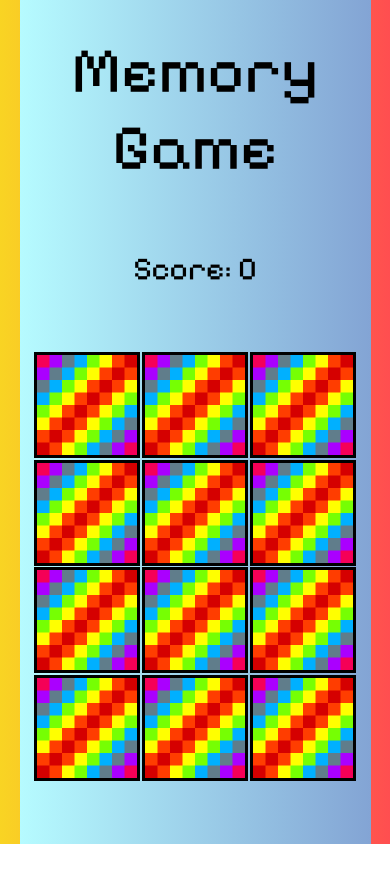
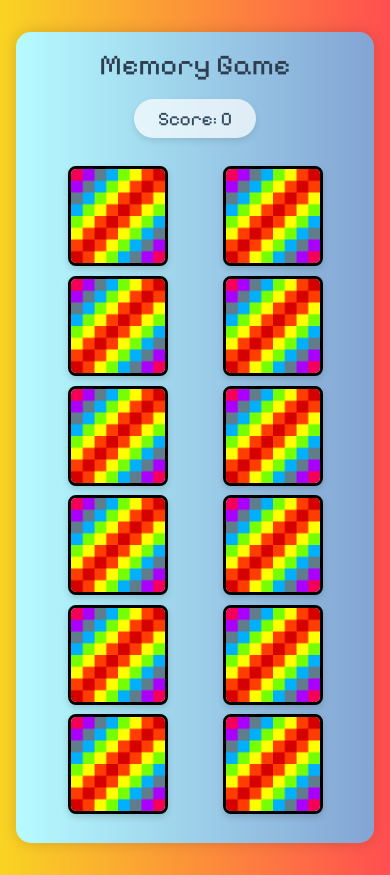
Before and after one commit to beingankur0073/Memory-Game, a plain HTML site: page index.html in a window 390 px wide. Before the commit the page ends 844 px from the top, so only its background shows below. Drawn offline with Linux system fonts and the light colour scheme; a web font is replaced by a local one.

Commit message:
Refactor HTML structure and enhance JavaScript functionality; added message display for game interactions and improved CSS for responsiveness.

```diff
--- a/index.html
+++ b/index.html
@@ -4,10 +4,11 @@
     <meta charset="UTF-8">
     <meta name="viewport" content="width=device-width, initial-scale=1.0">
     <title>Memory Game</title>
-
     <link rel="stylesheet" href="styles.css">
 </head>
 <body>
+    <div id="message"></div>
+
     <div class="container">
         <div class="heading">
             <p>Memory Game</p>
@@ -18,7 +19,7 @@
         </div>
 
         <div id="grid">
-
+            <!-- Cards will be generated by JavaScript -->
         </div>
     </div>
 
--- a/script.js
+++ b/script.js
@@ -1,127 +1,89 @@
-const cardArray=[
-    {
-        name:'fries',
-        img:'images/fries.png'
-    },
-    {
-        name:'cheeseburger',
-        img:'images/cheeseburger.png'
-    },
-    {
-        name:'ice-cream',
-        img:'images/ice-cream.png'
-    },
-    {
-        name:'milkshake',
-        img:'images/milkshake.png'
-    },
-    {
-        name:'pizza',
-        img:'images/pizza.png'
-    },
-    {
-        name:'hotdog',
-        img:'images/hotdog.png'
-    },
+const cardArray = [
+    { name: 'fries', img: 'images/fries.png' },
+    { name: 'cheeseburger', img: 'images/cheeseburger.png' },
+    { name: 'ice-cream', img: 'images/ice-cream.png' },
+    { name: 'milkshake', img: 'images/milkshake.png' },
+    { name: 'pizza', img: 'images/pizza.png' },
+    { name: 'hotdog', img: 'images/hotdog.png' },
+    { name: 'fries', img: 'images/fries.png' },
+    { name: 'cheeseburger', img: 'images/cheeseburger.png' },
+    { name: 'ice-cream', img: 'images/ice-cream.png' },
+    { name: 'milkshake', img: 'images/milkshake.png' },
+    { name: 'pizza', img: 'images/pizza.png' },
+    { name: 'hotdog', img: 'images/hotdog.png' }
+];
 
-    {
-        name:'fries',
-        img:'images/fries.png'
-    },
-    {
-        name:'cheeseburger',
-        img:'images/cheeseburger.png'
-    },
-    {
-        name:'ice-cream',
-        img:'images/ice-cream.png'
-    },
-    {
-        name:'milkshake',
-        img:'images/milkshake.png'
-    },
-    {
-        name:'pizza',
-        img:'images/pizza.png'
-    },
-    {
-        name:'hotdog',
-        img:'images/hotdog.png'
-    },
-]
+cardArray.sort(() => 0.5 - Math.random());
 
-cardArray.sort(()=>0.5-Math.random()) // way to sort randomly
-//console.log(cardArray)
+const gridDisplay = document.querySelector('#grid');
+const resultDisplay = document.querySelector('#result');
+const messageDisplay = document.querySelector('#message'); // Add this element in your HTML
 
-const gridDisplay=document.querySelector('#grid')
-const resultDisplay=document.querySelector('#result')
+let cardsChosen = [];
+let cardsChosenIds = [];
+const cardsWon = [];
 
-let cardsChosen=[] //empty array
-// let as further size is changed
-let cardsChosenIds=[]
-const cardsWon=[]
-
-function createBoard(){
-    for(let i=0;i<cardArray.length;i++){
-       const card=document.createElement('img') //see
-       card.setAttribute('src','images/blank.png') // setting src as blank.png
-       card.setAttribute('border','3px solid black')
-
-       card.setAttribute('data-id',i)
-       card.addEventListener('click',flipCard) // call back function
-       gridDisplay.appendChild(card)
-       //console.log(card)
+function createBoard() {
+    for (let i = 0; i < cardArray.length; i++) {
+        const card = document.createElement('img');
+        card.setAttribute('src', 'images/blank.png');
+        card.setAttribute('border', '3px solid black');
+        card.setAttribute('data-id', i);
+        card.addEventListener('click', flipCard);
+        gridDisplay.appendChild(card);
     }
 }
 
-createBoard()
+function showMessage(msg, isSuccess = false) {
+    messageDisplay.textContent = msg;
+    messageDisplay.style.color = isSuccess ? 'green' : 'red';
+    messageDisplay.style.display = 'block';
+    setTimeout(() => {
+        messageDisplay.style.display = 'none';
+    }, 1500);
+}
 
-function checkMatch(){
-    console.log('check for a match!')
-   const cards=document.querySelectorAll('img')
-const optionOneId=cardsChosenIds[0]
-const optionTwoId=cardsChosenIds[1]
+createBoard();
 
-    console.log(cards)
-    if(optionTwoId==optionOneId){
-        alert('You clicked the same image!')
-        cards[optionOneId].setAttribute('src','images/blank.png')
-    }
-   else if(cardsChosen[0]==cardsChosen[1]){
-        alert('You found a match!')
-        cards[optionOneId].setAttribute('src','images/white.png')
-        cards[optionTwoId].setAttribute('src','images/white.png')
+function checkMatch() {
+    const cards = document.querySelectorAll('img');
+    const optionOneId = cardsChosenIds[0];
+    const optionTwoId = cardsChosenIds[1];
 
-        cards[optionOneId].removeEventListener('click',flipCard) //removing the flipcard event that added
-        cards[optionTwoId].removeEventListener('click',flipCard)
-
-        cardsWon.push(cardsChosen)
-    }
-    else{
-        cards[optionOneId].setAttribute('src','images/blank.png')
-        cards[optionTwoId].setAttribute('src','images/blank.png')
-        alert('Sorry try again!')
+    if (optionTwoId == optionOneId) {
+        showMessage("You clicked the same card! Try a different one.");
+        cards[optionOneId].setAttribute('src', 'images/blank.png');
+    } else if (cardsChosen[0] == cardsChosen[1]) {
+        showMessage("Great job! You found a match!", true);
+        cards[optionOneId].setAttribute('src', 'images/white.png');
+        cards[optionTwoId].setAttribute('src', 'images/white.png');
+        cards[optionOneId].removeEventListener('click', flipCard);
+        cards[optionTwoId].removeEventListener('click', flipCard);
+        cardsWon.push(cardsChosen);
+    } else {
+        showMessage("No match this time. Keep trying!");
+        setTimeout(() => {
+            cards[optionOneId].setAttribute('src', 'images/blank.png');
+            cards[optionTwoId].setAttribute('src', 'images/blank.png');
+        }, 500);
     }
 
-    resultDisplay.innerText=cardsWon.length
-    cardsChosen=[]
-    cardsChosenIds=[]
+    resultDisplay.textContent = `Matches Found: ${cardsWon.length}`;
+    cardsChosen = [];
+    cardsChosenIds = [];
 
-    if(cardsWon.length==cardArray.length/2){
-        resultDisplay.innerText='Congratulations you found them all!'
+    if (cardsWon.length == cardArray.length / 2) {
+        showMessage("Congratulations! You've found all matches!", true);
+        resultDisplay.textContent = "You won! All matches found!";
     }
 }
 
-function flipCard(){
-    // getting it's data id
-    const cardId=this.getAttribute('data-id') //In an event, this refers to the element that received the event.
-    cardsChosen.push(cardArray[cardId].name)
-    cardsChosenIds.push(cardId)
-    console.log(cardsChosen)
-    console.log(cardsChosenIds)
-    console.log("clicked",cardId)
-    this.setAttribute('src',cardArray[cardId].img)
-    if(cardsChosen.length==2){
-        setTimeout(checkMatch,500)
+function flipCard() {
+    const cardId = this.getAttribute('data-id');
+    cardsChosen.push(cardArray[cardId].name);
+    cardsChosenIds.push(cardId);
+    this.setAttribute('src', cardArray[cardId].img);
+    if (cardsChosen.length === 2) {
+        setTimeout(checkMatch, 500);
     }
 }
--- a/styles.css
+++ b/styles.css
@@ -1,71 +1,164 @@
-@import url('https://fonts.googleapis.com/css2?family=Honk&family=Inter:wght@300&family=Pixelify+Sans&display=swap');
+@import url('https://fonts.googleapis.com/css2?family=Pixelify+Sans:wght@400..700&display=swap');
 
-*{
+:root {
+  --primary-gradient: linear-gradient(to right, #b6fbff, #83a4d4);
+  --secondary-gradient: linear-gradient(to right, #F9D423, #FF4E50);
+  --card-gap: 0.8rem;
+  --font-heading: 'Pixelify Sans', cursive;
+  --container-width: min(95vw, 500px);
+  --card-size: min(22vw, 120px);
+}
+
+* {
   margin: 0;
   padding: 0;
   box-sizing: border-box;
 }
-body{
-    background: #FF4E50;  /* fallback for old browsers */
-background: -webkit-linear-gradient(to right, #F9D423, #FF4E50);  /* Chrome 10-25, Safari 5.1-6 */
-background: linear-gradient(to right, #F9D423, #FF4E50); /* W3C, IE 10+/ Edge, Firefox 16+, Chrome 26+, Opera 12+, Safari 7+ */
 
+body {
+  background: var(--secondary-gradient);
+  min-height: 100vh;
+  font-family: var(--font-heading);
+  padding: 1rem;
+  display: flex;
+  justify-content: center;
+  align-items: flex-start; /* Changed to flex-start for better mobile flow */
 }
-.container{
-    margin: 0 auto;
-    /* max-width: 700px; */
-    height: 100vh;
-    width: 90vw;
+
+.container {
+  margin: 1rem auto;
+  width: var(--container-width);
   display: flex;
   flex-direction: column;
   align-items: center;
-    gap: 4rem;
-    background: #83a4d4;  /* fallback for old browsers */
-background: -webkit-linear-gradient(to right, #b6fbff, #83a4d4);  /* Chrome 10-25, Safari 5.1-6 */
-background: linear-gradient(to right, #b6fbff, #83a4d4); /* W3C, IE 10+/ Edge, Firefox 16+, Chrome 26+, Opera 12+, Safari 7+ */
-
-}
-.heading{
-    font-size: 4rem;
-    margin: 0 auto;
-    margin-top: 2rem;
-    text-align: center;
-    font-family: 'Honk', system-ui;
-font-family: 'Inter', sans-serif;
-font-family: 'Pixelify Sans', sans-serif;
-}
-.score{
-    display: flex;
-    justify-content: center;
-    width: 100%;
-    margin: 0 auto;
-    font-size: 2rem;
-    font-family: 'Honk', system-ui;
-font-family: 'Inter', sans-serif;
-font-family: 'Pixelify Sans', sans-serif;
-    /* padding: 2rem; */
-    /* background-color: blue; */
-}
-#grid{
-    /* margin-top: 20rem; */
-   margin: 0 auto;
-    /* width: 30%; */
-    /* height: 40rem; */
-    gap: 2rem;
-    display: grid;
-    grid-template-columns: repeat(3,1fr);
-    /* grid-template-rows: repeat(3,1fr); */
-    /* justify-content: space-around; */
-    overflow: hidden;
-    justify-content: center; /* Center items horizontally */
-  align-items: center; /* Center items vertically */
-    /* //flex-wrap: wrap; */
-    /* justify-content: center;
-    align-items: center; */
+  gap: 1.5rem;
+  padding: 1.5rem;
+  background: var(--primary-gradient);
+  box-shadow: 0 0 15px rgba(0, 0, 0, 0.15);
+  border-radius: 15px;
 }
 
-@media screen and (max-width:450px) {
-    #grid{
-        gap:0.1rem;
+.heading {
+  font-size: clamp(2rem, 6vw, 2.8rem);
+  text-align: center;
+  color: #2c3e50;
+  line-height: 1.2;
+  word-break: break-word;
+}
+
+.score {
+  font-size: clamp(1.4rem, 4vw, 1.8rem);
+  color: #34495e;
+  background: rgba(255, 255, 255, 0.7);
+  padding: 0.5rem 1.5rem;
+  border-radius: 50px;
+  box-shadow: 0 3px 6px rgba(0, 0, 0, 0.1);
+  width: fit-content;
+}
+
+#grid {
+  display: grid;
+  grid-template-columns: repeat(auto-fit, minmax(var(--card-size), 1fr));
+  gap: var(--card-gap);
+  width: 100%;
+  padding: 0.8rem;
+  justify-items: center;
+}
+
+#grid img {
+  width: var(--card-size);
+  height: var(--card-size);
+  object-fit: cover;
+  border-radius: 8px;
+  background: white;
+  box-shadow: 0 3px 6px rgba(0, 0, 0, 0.15);
+  transition: transform 0.2s ease;
+  cursor: pointer;
+}
+
+#grid img:hover {
+  transform: scale(1.05);
+}
+
+#message {
+  position: fixed;
+  top: 20px;
+  left: 50%;
+  transform: translateX(-50%);
+  padding: 0.8rem 1.5rem;
+  background: rgba(255, 255, 255, 0.95);
+  border-radius: 8px;
+  box-shadow: 0 3px 8px rgba(0, 0, 0, 0.15);
+  font-size: clamp(1rem, 3vw, 1.2rem);
+  z-index: 100;
+  opacity: 0;
+  transition: opacity 0.3s ease;
+  max-width: 90%;
+  text-align: center;
+}
+
+#message.show {
+  opacity: 1;
+}
+
+/* Responsive adjustments */
+@media screen and (max-width: 600px) {
+  :root {
+    --card-size: min(25vw, 110px);
+    --card-gap: 0.6rem;
+  }
+
+  .container {
+    padding: 1.2rem;
+    gap: 1.2rem;
   }
 }
+
+@media screen and (max-width: 400px) {
+  :root {
+    --card-size: min(28vw, 100px);
+  }
+
+  .container {
+    padding: 1rem;
+    gap: 1rem;
+  }
+
+  .heading {
+    font-size: clamp(1.8rem, 6vw, 2.2rem);
+  }
+
+  .score {
+    font-size: clamp(1.2rem, 4vw, 1.5rem);
+  }
+}
+
+@media screen and (max-height: 700px) {
+  body {
+    align-items: flex-start;
+    padding-top: 0.5rem;
+  }
+
+  .container {
+    margin: 0.5rem auto;
+  }
+
+  #grid {
+    grid-template-columns: repeat(3, 1fr);
+  }
+}
+
+/* Portrait orientation specific adjustments */
+@media screen and (orientation: portrait) and (max-height: 700px) {
+  :root {
+    --card-size: min(27vw, 90px);
+  }
+
+  .container {
+    gap: 0.8rem;
+  }
+
+  .heading {
+    margin-bottom: 0;
+  }
+}
```
Lines whose indentation alone changed are shown as unchanged.
